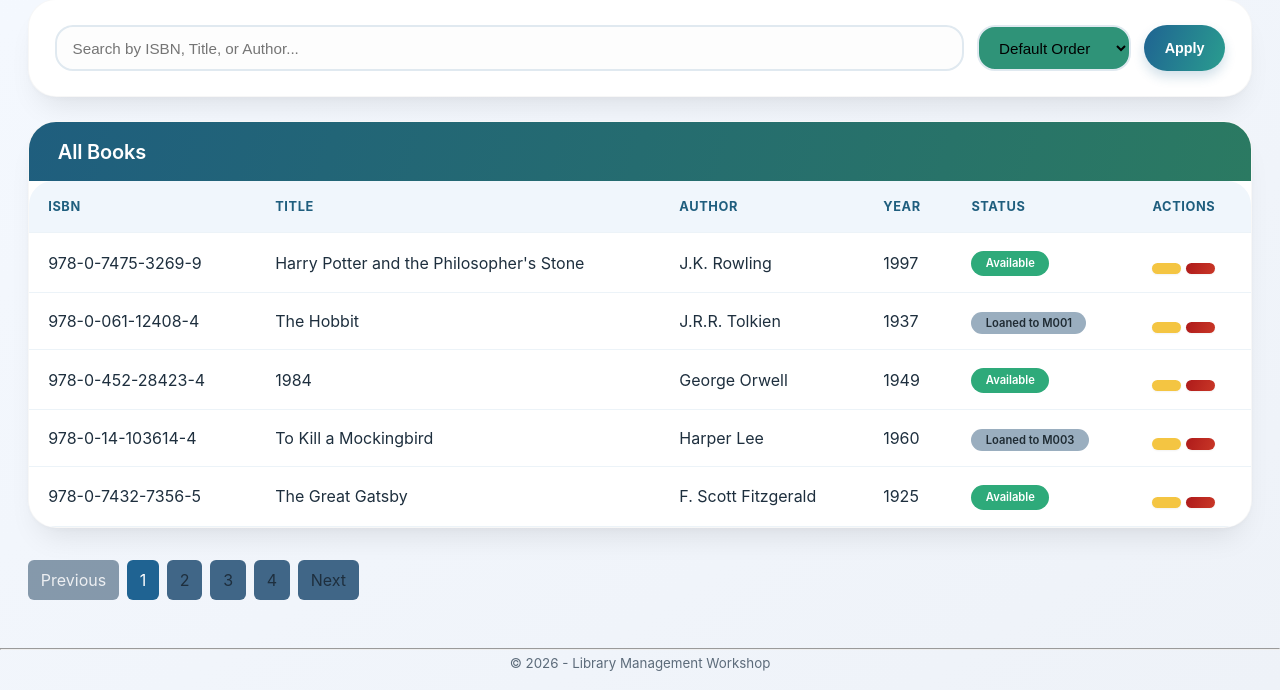
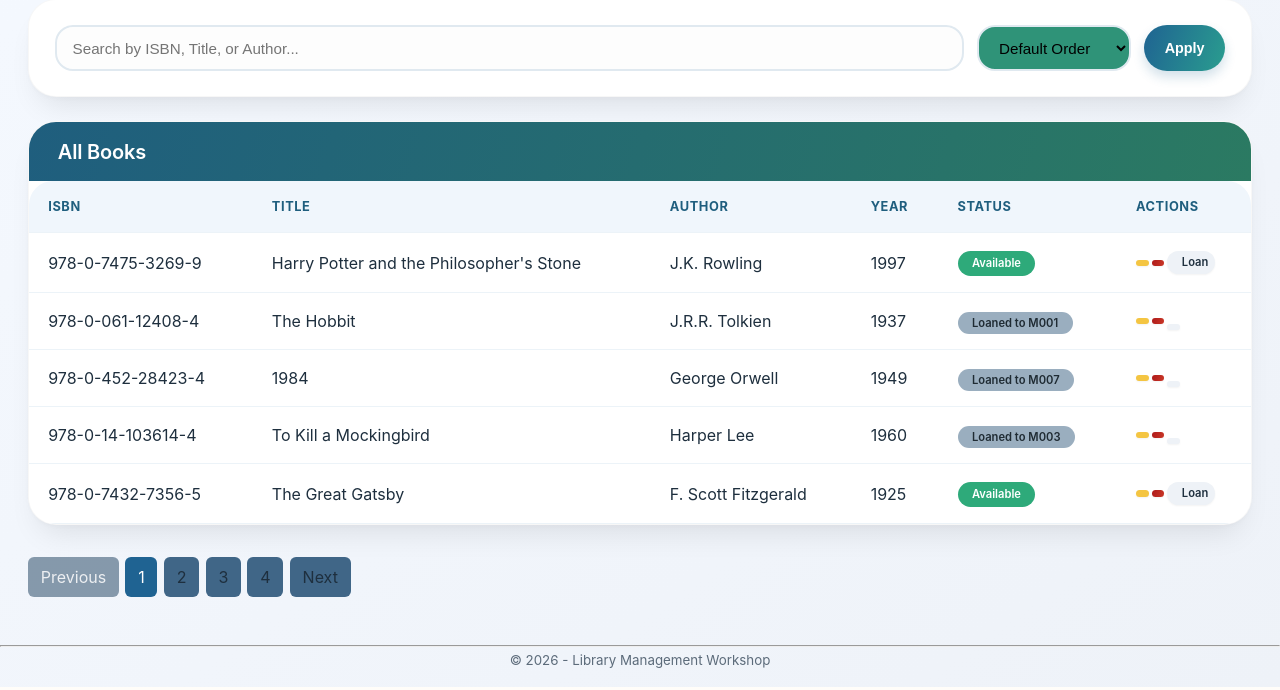
Before and after one commit to ebrahimnezhadali8-gif/library_management_fastapi, a FastAPI app: page /books/landing in a window 1280 px wide. Shown: the part 228-918 px from the top of the page. Run offline with FastAPI, Linux system fonts and the light colour scheme.

Commit message:
register loan book (show the number books loans member)

```diff
--- a/app/routes/books.py
+++ b/app/routes/books.py
@@ -1,12 +1,11 @@
-from urllib import request
 from fastapi import APIRouter, Request, Form, status, HTTPException, Query
-from fastapi.responses import RedirectResponse
+from fastapi.responses import HTMLResponse, RedirectResponse
 from fastapi.templating import Jinja2Templates
-from fastapi.responses import HTMLResponse
-from datetime import datetime
+from datetime import datetime, date
 import os
 import json
 import math
+from app.routes.loans import load_loans, save_loans, next_loan_id, get_loan_by_book_isbn
 
 router = APIRouter()
 templates = Jinja2Templates(directory="app/templates")
@@ -20,6 +19,10 @@ def load_books():
     with open(BOOKS_FILE, "r") as f:
         return json.load(f)
 
+def save_books(books):
+    with open(BOOKS_FILE, "w") as f:
+        json.dump(books, f, indent=4)
+
 @router.get("/landing", response_class=HTMLResponse)
 async def books_landing(
     request: Request,
@@ -28,7 +31,6 @@ async def books_landing(
     search: str = Query(None)
 ):
     books = load_books()
-    # search
     if search:
         search_lower = search.lower()
         filtered = []
@@ -39,7 +41,6 @@ async def books_landing(
                 filtered.append(b)
         books = filtered
 
-    # Step 2: Apply sorting
     if sort == "title":
         books = sorted(books, key=lambda x: x["title"].lower())
     elif sort == "author":
@@ -47,13 +48,8 @@ async def books_landing(
     elif sort == "year":
         books = sorted(books, key=lambda x: x["year"])
 
-     # Step 3: Pagination
     total_items = len(books)
-    total_pages = math.ceil(total_items / ITEMS_PER_PAGE)
-
-    start = (page - 1) * ITEMS_PER_PAGE
-    end = start + ITEMS_PER_PAGE
-    paginated_books = books[start:end]
+    total_pages = math.ceil(total_items / ITEMS_PER_PAGE) if total_items > 0 else 1
 
     if page > total_pages and total_pages > 0:
         return RedirectResponse(
@@ -61,8 +57,12 @@ async def books_landing(
             status_code=303
         )
 
+    start = (page - 1) * ITEMS_PER_PAGE
+    end = start + ITEMS_PER_PAGE
+    paginated_books = books[start:end] if total_items > 0 else []
+
     return templates.TemplateResponse(
-       request=request,
+        request=request,
         name="books/books_landing.html",
         context={
             "books": paginated_books,
@@ -100,7 +100,6 @@ async def create_book(
 ):
     books = load_books()
     current_year = datetime.now().year
-
     # validation years
     if year < 1800 or year > current_year:
         error_msg = f"Year must be between 1800 and {current_year}."
@@ -124,10 +123,8 @@ async def create_book(
             status_code=status.HTTP_400_BAD_REQUEST
         )
 
-   # Check for duplicate ISBN
     for book in books:
         if book["isbn"] == isbn:
-            # error message for duplicate ISBN
             error_msg = f"A book with ISBN '{isbn}' already exists. Please use a different ISBN."
             return templates.TemplateResponse(
                 request=request,
@@ -149,7 +146,6 @@ async def create_book(
                 status_code=status.HTTP_400_BAD_REQUEST
             )
 
-    # Create new book entry
     new_book = {
         "isbn": isbn,
         "title": title,
@@ -159,11 +155,30 @@ async def create_book(
         "loaned_to": loaned_to if is_loaned else None
     }
     books.append(new_book)
-    with open(BOOKS_FILE, "w") as f:
-        json.dump(books, f, indent=4)
+    save_books(books)
+    return RedirectResponse("/books/landing", status_code=status.HTTP_303_SEE_OTHER)
 
-    # After saving, redirect to the books list page
-    return RedirectResponse("/books/landing", status_code=status.HTTP_303_SEE_OTHER)
+# loan book form
+@router.get("/loan/{isbn}", response_class=HTMLResponse)
+async def loan_book_form(request: Request, isbn: str):
+    books = load_books()
+    book = next((b for b in books if b["isbn"] == isbn), None)
+    if not book:
+        raise HTTPException(status_code=404, detail="Book not found")
+    if book["is_loaned"]:
+        return RedirectResponse(url="/books/landing?error=already_loaned", status_code=303)
+
+    from app.routes.members import load_members
+    members = load_members()
+
+    return templates.TemplateResponse(
+        request=request,
+        name="books/book_loan.html",
+        context={
+            "book": book,
+            "members": members
+        }
+    )
 
 @router.get("/edit/{book_isbn}", response_class=HTMLResponse)
 async def edit_book_form(request: Request, book_isbn: str):
@@ -185,6 +200,7 @@ async def edit_book_form(request: Request, book_isbn: str):
 
 @router.post("/{book_isbn}")
 async def update_book(
+    request: Request,
     book_isbn: str,
     title: str = Form(...),
     author: str = Form(...),
@@ -195,13 +211,8 @@ async def update_book(
     books = load_books()
     current_year = datetime.now().year
 
-    # validatiion years
     if year < 1800 or year > current_year:
-        original_book = None
-        for b in books:
-            if b["isbn"] == book_isbn:
-                original_book = b
-                break
+        original_book = next((b for b in books if b["isbn"] == book_isbn), None)
         error_msg = f"Year must be between 1800 and {current_year}."
         return templates.TemplateResponse(
             request=request,
@@ -221,6 +232,7 @@ async def update_book(
             },
             status_code=status.HTTP_400_BAD_REQUEST
         )
+
     for i, book in enumerate(books):
         if book["isbn"] == book_isbn:
             books[i] = {
@@ -231,20 +243,14 @@ async def update_book(
                 "is_loaned": is_loaned,
                 "loaned_to": loaned_to if is_loaned else None
             }
-            with open(BOOKS_FILE, "w") as f:
-                json.dump(books, f, indent=4)
+            save_books(books)
             return RedirectResponse("/books/landing", status_code=status.HTTP_303_SEE_OTHER)
     raise HTTPException(status_code=404, detail="Book not found")
 
-# show page delete
 @router.get("/delete/{book_isbn}", response_class=HTMLResponse)
 async def confirm_delete(request: Request, book_isbn: str):
     books = load_books()
-    book = None
-    for b in books:
-        if b["isbn"] == book_isbn:
-            book = b
-            break
+    book = next((b for b in books if b["isbn"] == book_isbn), None)
     if book is None:
         raise HTTPException(status_code=404, detail="Book not found")
     return templates.TemplateResponse(
@@ -253,13 +259,77 @@ async def confirm_delete(request: Request, book_isbn: str):
         context={"book": book}
     )
 
-#  delete
 @router.post("/delete/{book_isbn}")
 async def delete_book(book_isbn: str):
     books = load_books()
     new_books = [book for book in books if book["isbn"] != book_isbn]
     if len(new_books) == len(books):
         raise HTTPException(status_code=404, detail="Book not found")
-    with open(BOOKS_FILE, "w") as f:
-        json.dump(new_books, f, indent=4)
+    save_books(new_books)
     return RedirectResponse("/books/landing", status_code=status.HTTP_303_SEE_OTHER)
+
+# loan book get form
+@router.get("/loan/{isbn}", response_class=HTMLResponse)
+async def loan_book(request: Request, isbn: str):
+    books = load_books()
+    book = next((b for b in books if b["isbn"] == isbn), None)
+    if not book:
+        raise HTTPException(status_code=404, detail="Book not found")
+    if book["is_loaned"]:
+        raise HTTPException(status_code=400, detail="Book is already loaned")
+
+    form_data = await request.form()
+    member_id = form_data.get("member_id")
+    if not member_id:
+        raise HTTPException(status_code=400, detail="Member ID is required")
+
+    from app.routes.members import load_members
+    members = load_members()
+    member = next((m for m in members if m["member_id"] == member_id), None)
+    if not member:
+        raise HTTPException(status_code=404, detail="Member not found")
+
+    # update book status
+    book["is_loaned"] = True
+    book["loaned_to"] = member_id
+    save_books(books)
+
+    # register loan
+    loans = load_loans()
+    new_loan = {
+        "loan_id": next_loan_id(loans),
+        "book_isbn": isbn,
+        "member_id": member_id,
+        "loan_date": date.today().isoformat(),
+        "return_date": None
+    }
+    loans.append(new_loan)
+    save_loans(loans)
+
+    return RedirectResponse("/books/landing", status_code=status.HTTP_303_SEE_OTHER)
+
+@router.post("/return/{isbn}")
+async def return_book(isbn: str):
+    books = load_books()
+    book = next((b for b in books if b["isbn"] == isbn), None)
+    if not book:
+        raise HTTPException(status_code=404, detail="Book not found")
+    if not book["is_loaned"]:
+        raise HTTPException(status_code=400, detail="Book is not loaned")
+
+    # close loan
+    loan = get_loan_by_book_isbn(isbn)
+    if loan:
+        loans = load_loans()
+        for l in loans:
+            if l["loan_id"] == loan["loan_id"]:
+                l["return_date"] = date.today().isoformat()
+                break
+        save_loans(loans)
+
+    # update book status
+    book["is_loaned"] = False
+    book["loaned_to"] = None
+    save_books(books)
+
+    return RedirectResponse("/books/landing", status_code=status.HTTP_303_SEE_OTHER)
--- /dev/null
+++ b/app/routes/loans.py
@@ -0,0 +1,37 @@
+import os
+import json
+from datetime import date
+
+LOANS_FILE = "loans.json"
+
+def load_loans():
+    if not os.path.exists(LOANS_FILE):
+        return []
+    try:
+        with open(LOANS_FILE, "r", encoding="utf-8") as f:
+            content = f.read().strip()
+            if not content:
+                return []
+            return json.loads(content)
+    except (json.JSONDecodeError, ValueError, OSError):
+        return []
+
+def save_loans(loans):
+    with open(LOANS_FILE, "w", encoding="utf-8") as f:
+        json.dump(loans, f, indent=4)
+
+def next_loan_id(loans):
+    if not loans:
+        return 1
+    return max(loan["loan_id"] for loan in loans) + 1
+
+def get_active_loans_for_member(member_id):
+    loans = load_loans()
+    return [loan for loan in loans if loan["member_id"] == member_id and loan.get("return_date") is None]
+
+def get_loan_by_book_isbn(isbn):
+    loans = load_loans()
+    for loan in loans:
+        if loan["book_isbn"] == isbn and loan.get("return_date") is None:
+            return loan
+    return None
--- a/app/routes/members.py
+++ b/app/routes/members.py
@@ -3,6 +3,7 @@ from fastapi.responses import HTMLResponse
 from fastapi.templating import Jinja2Templates
 from fastapi import Form, status
 from fastapi.responses import RedirectResponse
+from app.routes.loans import get_active_loans_for_member
 from fastapi import HTTPException
 import json
 import os
@@ -81,6 +82,39 @@ async def members_landing(
             "total_pages": total_pages,
             "sort": sort,
             "search": search if search else "",
+        }
+    )
+
+# show member details and their active loans
+@router.get("/{member_id}", response_class=HTMLResponse)
+async def member_detail(request: Request, member_id: str):
+    members = load_members()
+    member = next((m for m in members if m["member_id"] == member_id), None)
+    if not member:
+        raise HTTPException(status_code=404, detail="Member not found")
+
+    active_loans = get_active_loans_for_member(member_id)
+    # Recive book details for each active loan
+    from app.routes.books import load_books
+    books = load_books()
+    loaned_books = []
+    for loan in active_loans:
+        book = next((b for b in books if b["isbn"] == loan["book_isbn"]), None)
+        if book:
+            loaned_books.append({
+                "isbn": book["isbn"],
+                "title": book["title"],
+                "author": book["author"],
+                "loan_date": loan["loan_date"]
+            })
+
+    return templates.TemplateResponse(
+        request=request,
+        name="members/member_detail.html",
+        context={
+            "member": member,
+            "loaned_books": loaned_books,
+            "active_loans_count": len(active_loans)
         }
     )
 
--- a/app/templates/books/books_landing.html
+++ b/app/templates/books/books_landing.html
@@ -4,6 +4,11 @@
 
 {% block content %}
 <h2><i class="fas fa-book-open"></i> Books Management</h2>
+{% if request.query_params.get('error') == 'already_loaned' %}
+<div class="alert alert-warning">
+    <i class="fas fa-exclamation-triangle"></i> This book is already loaned and cannot be loaned again.
+</div>
+{% endif %}
 
 <!-- ADD BUTTON -->
 <div style="margin: 1.5rem 0;">
@@ -57,13 +62,30 @@
                             <span class="badge-success">Available</span>
                         {% endif %}
                     </td>
-                    <td>
-                        <a href="/books/edit/{{ book.isbn }}" class="btn btn-warning btn-sm">
-                            <i class="fas fa-edit"></i>
-                        </a>
-                        <a href="/books/delete/{{ book.isbn }}" class="btn btn-danger btn-sm">
-                            <i class="fas fa-trash"></i>
-                        </a>
+                    <td class="actions" style="white-space: nowrap;">
+                        <div style="display: flex; gap: 3px; align-items: center;">
+                            <a href="/books/edit/{{ book.isbn }}" class="btn btn-warning btn-xs" title="Edit"
+                            style="padding: 0.2rem 0.4rem; font-size: 0.7rem;">
+                                <i class="fas fa-edit" style="font-size: 0.65rem;"></i>
+                            </a>
+                            <a href="/books/delete/{{ book.isbn }}" class="btn btn-danger btn-xs" title="Delete"
+                            style="padding: 0.2rem 0.4rem; font-size: 0.7rem;">
+                                <i class="fas fa-trash" style="font-size: 0.65rem;"></i>
+                            </a>
+                            {% if not book.is_loaned %}
+                                <a href="/books/loan/{{ book.isbn }}" class="btn btn-success btn-xs" title="Loan"
+                                style="padding: 0.2rem 0.4rem; font-size: 0.7rem;">
+                                    <i class="fas fa-hand-holding-heart" style="font-size: 0.65rem;"></i> Loan
+                                </a>
+                            {% else %}
+                                <form method="post" action="/books/return/{{ book.isbn }}" style="display: inline-block;">
+                                    <button type="submit" class="btn btn-info btn-xs" title="Return"
+                                            style="padding: 0.2rem 0.4rem; font-size: 0.7rem;">
+                                        <i class="fas fa-undo-alt" style="font-size: 0.65rem;"></i>
+                                    </button>
+                                </form>
+                            {% endif %}
+                        </div>
                     </td>
                 </tr>
                 {% else %}
@@ -111,7 +133,7 @@
 
 .pagination {
   display: flex;
-  gap: 0.5rem;
+  gap: 0.4rem;
   list-style: none;
   padding-left: 0;
 }
--- a/app/templates/members/member_form.html
+++ b/app/templates/members/member_form.html
@@ -12,7 +12,6 @@
             {% if editing %}Edit Member{% else %}Add New Member{% endif %}
         </div>
         <div class="card-body">
-            <!-- نمایش خطا -->
             {% if error %}
             <div class="alert alert-danger" style="background: #f8d7da; color: #721c24; padding: 0.75rem; border-radius: 12px; margin-bottom: 1rem;">
                 <i class="fas fa-exclamation-triangle"></i> {{ error }}
@@ -20,7 +19,7 @@
             {% endif %}
 
             <form method="post" action="{% if editing %}/members/{{ member_id }}{% else %}/members/{% endif %}">
-                <!-- Member ID (فقط در حالت ویرایش نمایش داده می‌شود) -->
+                <!-- Member ID -->
                 {% if editing %}
                 <div class="form-group">
                     <label for="member_id">Member ID</label>
--- a/app/templates/members/members_landing.html
+++ b/app/templates/members/members_landing.html
@@ -50,6 +50,9 @@
                     <td>{{ member.email }}</td>
                     <td>{{ member.phone }}</td>
                     <td>
+                        <a href="/members/{{ member.member_id }}" class="btn btn-primary btn-sm">
+                            <i class="fas fa-eye"></i> Profile
+                        </a>
                         <a href="/members/edit/{{ member.member_id }}" class="btn btn-warning btn-sm">
                             <i class="fas fa-edit"></i>
                         </a>
--- a/books.json
+++ b/books.json
@@ -20,8 +20,8 @@
         "title": "1984",
         "author": "George Orwell",
         "year": 1949,
-        "is_loaned": false,
-        "loaned_to": null
+        "is_loaned": true,
+        "loaned_to": "M007"
     },
     {
         "isbn": "978-0-14-103614-4",
```
Also changed, not shown: app/templates/books/book_loan.html (added, +50 -0 lines), app/templates/members/member_detail.html (added, +57 -0 lines), loans.json (added, +37 -0 lines).
